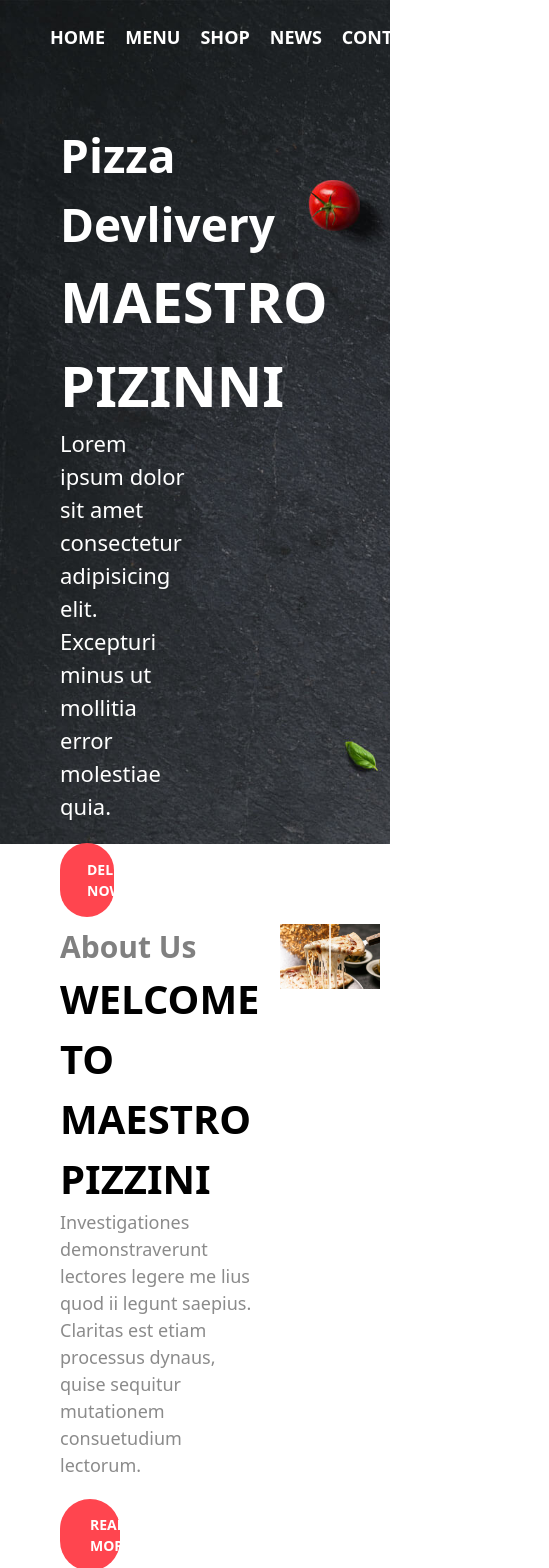
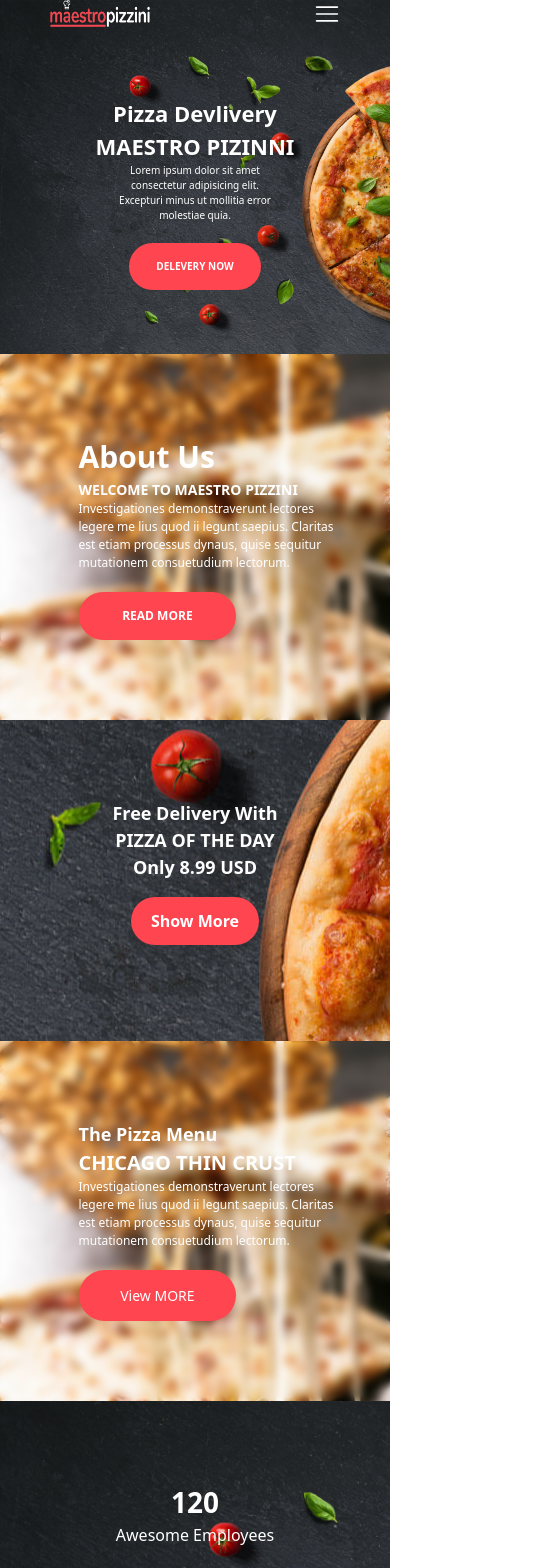
Before and after one commit to UsamaSaleem88/maestropizzini, a Next.js app: page / in a window 390 px wide. Shown: the top 1568 px of the page, 549 px wide, since content can reach past the window. Built offline with nearby package versions, Linux system fonts and the light colour scheme.

Commit message:
responsiveness added

```diff
--- a/components/Fifthsection.jsx
+++ b/components/Fifthsection.jsx
@@ -3,7 +3,7 @@
 function Fifthsection() {
     return (
         <div >
-            <div className='bg-no-repeat bg-fixed bg-cover text-white font-bold  flex justify-center gap-x-[80px] py-[80px]' style={{ backgroundImage: 'url(/img/bg.jpg)' }}>
+            <div className='bg-no-repeat bg-fixed bg-cover max-md:flex-col max-md:gap-y-[20px] text-white font-bold  flex justify-center gap-x-[80px] py-[80px]' style={{ backgroundImage: 'url(/img/bg.jpg)' }}>
 
                 <div className='flex flex-col items-center'>
                     <h1 className='text-[28px]'>120</h1>
--- a/components/Firstsection.jsx
+++ b/components/Firstsection.jsx
@@ -2,15 +2,15 @@
 
 export default function Firstsection() {
     return (
-      <div className="w-full flex justify-start flex-col pl-[60PX] mt-[70px]">
-        <h3 className="text-white text-[46px] font-bold">Pizza Devlivery</h3>
-        <h1 className="text-white text-[56px] font-bold">MAESTRO PIZINNI</h1>
-        <p className="text-white text-[22px] w-[40%]">
+      <div className="w-full flex items-center md:items-start justify-center md:justify-start h-full flex-col md:pl-[60PX] mt-[70px]">
+        <h3 className="text-white md:text-[46px] text-[22px] font-bold">Pizza Devlivery</h3>
+        <h1 className="text-white md:text-[56px] text-[22px] font-bold">MAESTRO PIZINNI</h1>
+        <p className="text-white md:text-[22px] text-[10px] w-[40%] text-center md:text-start">
           Lorem ipsum dolor sit amet consectetur adipisicing elit. Excepturi
           minus ut mollitia error molestiae quia.
         </p>
-        <div className="bg-[rgb(255,69,79)] rounded-full flex justify-start w-[14%] py-[16px] px-[27px] mt-[20px]">
-          <a className="text-white text-[14px] font-bold" href="#">
+        <div className="bg-[rgb(255,69,79)] rounded-full flex justify-start md:w-[14%] py-[16px] px-[27px] mt-[20px]">
+          <a className="text-white md:text-[14px] text-[10px] font-bold" href="#">
             DELEVERY NOW
           </a>
         </div>
--- /dev/null
+++ b/components/Footer.jsx
@@ -0,0 +1,60 @@
+import React from "react";
+
+function Footer() {
+  return (
+    <div className="bg-[rgb(34,33,33)] grid grid-cols-3 py-[60px] max-md:grid-cols-1 max-md:gap-y-[20px]">
+      <div className="flex flex-col items-center">
+        <h4 className="text-[1max] text-[14px] text-white font-semibold	font-[roboto]">
+          DOWNLOAD OUR APP
+        </h4>
+        <p className="text-[1max] text-[14px] leading-4 text-white font-semibold text-center">
+          Download App for Android and <br /> IOS mobile phone
+        </p>
+
+        <div className="grid mt-2.5 gap-y-[10px] max-md:place-items-center">
+          <img
+            className="w-[10vmax] max-md:w-[25%]"
+            src={
+              "https://ecommerce-afzalimdad9.netlify.app/static/media/playstore.82b4831979e0ce7c733e.png"
+            }
+            alt="playstore"
+          />
+          <img
+            className="w-[10vmax] max-md:w-[25%] "
+            src={
+              "https://ecommerce-afzalimdad9.netlify.app/static/media/Appstore.d0c5839937e3c36285f6.png"
+            }
+            alt="Appstore"
+          />
+        </div>
+      </div>
+
+      <div className="text-center">
+        <h1 className="text-[3vmax] font-[roboto] text-[#eb4034] font-semibold">
+          MAESTRO PIZINNI.
+        </h1>
+        <p className="text-white text-[14px]">
+          High Quality is our first priority
+        </p>
+        <p className="text-white text-[16px]">
+          Copyrights {new Date().getFullYear()} © Usama
+        </p>
+      </div>
+
+      <div className="text-white flex flex-col items-center justify-center">
+        <p>Follow Us</p>
+        <a href="https://www.instagram.com/" target="_blank">
+          Instagram
+        </a>
+        <a href="https://www.youtube.com/" target="_blank">
+          Youtube
+        </a>
+        <a href="https://www.facebook.com/" target="_blank">
+          Facebook
+        </a>
+      </div>
+    </div>
+  );
+}
+
+export default Footer;
--- a/components/Fourthsection.jsx
+++ b/components/Fourthsection.jsx
@@ -1,28 +1,34 @@
-import React from 'react'
+import React from "react";
 
 function Fourthsection() {
   return (
-    <div className="flex justify-between px-[10px] py-[80px]">
-      <div className="w-[]">
+    <div className="max-md:bg-[url('/img/pizza.jpg')]  bg-cover bg-no-repeat ">
+      <div className="flex justify-center md:justify-between px-[10px] py-[80px] backdrop-blur-sm">
+        <div className="max-md:hidden">
           <img src="/img/pizza.jpg" alt="#" />
         </div>
 
         <div className="pl-[50px] pr-[20px] w-[90%]">
-        <h3 className="text-[gray] font-bold text-[30px]">The Pizza Menu</h3>
-        <h1 className="text-[40px] font-bold">CHICAGO THIN CRUST</h1>
-        <p className="text-[#8b8b8b] text-[18px] ">
-          Investigationes demonstraverunt lectores legere me lius quod ii legunt
-          saepius. Claritas est etiam processus dynaus, quise sequitur
+          <h3 className="md:text-[gray] text-white font-bold md:text-[30px] text-[18px]">
+            The Pizza Menu
+          </h3>
+          <h1 className="md:text-[40px] text-[20px] text-white font-bold">
+            CHICAGO THIN CRUST
+          </h1>
+          <p className="md:text-[#8b8b8b] text-white md:text-[18px] text-[12px] ">
+            Investigationes demonstraverunt lectores legere me lius quod ii
+            legunt saepius. Claritas est etiam processus dynaus, quise sequitur
             mutationem consuetudium lectorum.
           </p>
-        <div className="bg-[rgb(255,69,79)] rounded-full flex justify-start w-[30%] py-[15px] px-[30px] mt-[20px]">
+          <div className="bg-[rgb(255,69,79)] rounded-full flex justify-center md:w-[30%] w-[60%] py-[15px] md:px-[30px] px-[12px] mt-[20px]">
             <a className="text-white text-[14px] font-normal" href="#">
               View MORE
             </a>
           </div>
         </div>
       </div>
+    </div>
   );
 }
 
-export default Fourthsection
+export default Fourthsection;
--- a/components/Navbar.jsx
+++ b/components/Navbar.jsx
@@ -1,25 +1,40 @@
-import React from 'react'
+import React, { useState } from "react";
+import { RxHamburgerMenu, RxCross1 } from "react-icons/rx";
 
 export default function Navbar() {
+  const [open, setOpen] = useState(false);
   return (
     <div>
-            <nav>
-                <div className='flex justify-between items-center px-[50px]'>
+      <nav className={`${open ? "bg-[rgb(34,33,33)]" : "bg-transparent"}`}>
+        <div className="flex justify-between items-center px-[50px]">
           <div>
-                        <img src="/img/logo.png" alt="" className='w-[250px] h-[40px] ' />
-
+            <img src="/img/logo.png" alt="" className="w-[250px] h-[40px] max-md:w-[100px] max-md:h-[27px]" />
           </div>
-                    <div className='flex gap-[20px] font-extrabold text-[18px] text-white mt-6'>
+          <div className="hidden md:flex gap-[20px] font-extrabold text-[18px] text-white mt-6">
             <a href="#">HOME</a>
             <a href="#">MENU</a>
             <a href="#">SHOP</a>
             <a href="#">NEWS</a>
             <a href="#">CONTACT</a>
           </div>
+          <div className="block md:hidden" onClick={() => setOpen(!open)}>
+            {open === true ? (
+              <RxCross1 color="white" size={26} />
+            ) : (
+              <RxHamburgerMenu color="white" size={26} />
+            )}
           </div>
+        </div>
+        {open && (
+          <div className="text-white flex flex-col items-center font-semibold font-[roboto] py-[20px]">
+            <a href="#">HOME</a>
+            <a href="#">MENU</a>
+            <a href="#">SHOP</a>
+            <a href="#">NEWS</a>
+            <a href="#">CONTACT</a>
+          </div>
+        )}
       </nav>
-
-
     </div>
-    )
+  );
 }
--- a/components/Secondsection.jsx
+++ b/components/Secondsection.jsx
@@ -1,25 +1,31 @@
-import React from 'react'
+import React from "react";
 
 export default function Secondsection() {
-    return (
-      <div className="flex justify-between px-[10px] py-[80px]">
+  return (
+    <div className=" max-md:bg-[url('/img/pizza.jpg')] bg-cover bg-no-repeat ">
+      <div className="flex md:justify-between justify-center px-[10px] py-[80px] backdrop-blur-sm">
         <div className="pl-[50px] pr-[20px] w-[90%]">
-          <h3 className="text-[gray] font-bold text-[30px]">About Us</h3>
-          <h1 className="text-[40px] font-bold">WELCOME TO MAESTRO PIZZINI</h1>
-          <p className="text-[#8b8b8b] text-[18px] ">
+          <h3 className="md:text-[gray] text-white font-bold text-[30px]">
+            About Us
+          </h3>
+          <h1 className="text-[40px] font-bold max-md:text-white max-md:text-[14px]">
+            WELCOME TO MAESTRO PIZZINI
+          </h1>
+          <p className="text-[#8b8b8b] text-[18px] max-md:text-[12px] max-md:text-white ">
             Investigationes demonstraverunt lectores legere me lius quod ii
             legunt saepius. Claritas est etiam processus dynaus, quise sequitur
             mutationem consuetudium lectorum.
           </p>
-          <div className="bg-[rgb(255,69,79)] rounded-full flex justify-start w-[30%] py-[15px] px-[30px] mt-[20px]">
-            <a className="text-white text-[14px] font-semibold " href="#">
+          <div className="bg-[rgb(255,69,79)] rounded-full flex justify-center md:w-[30%] w-[60%] py-[15px] md:px-[24px] px-[12px] mt-[20px]">
+            <a className="text-white md:text-[14px] text-[12px]  font-semibold " href="#">
               READ MORE
             </a>
           </div>
         </div>
-        <div className="w-[]">
+        <div className="md:block hidden">
           <img src="/img/pizza.jpg" alt="#" />
         </div>
       </div>
-    );
+    </div>
+  );
 }
--- a/components/Sixsection.jsx
+++ b/components/Sixsection.jsx
@@ -2,7 +2,7 @@
 
 function Sixsection() {
   return (
-    <div className="grid grid-cols-3 py-[50px] px-[20px] gap-x-3 ">
+    <div className="grid grid-cols-3 py-[50px] px-[20px] gap-x-3 max-md:grid-cols-1">
       <div className="flex flex-col items-center">
         <img src="/img/pizza1.png" alt="#" className="w-[250px] h-[250px]" />
         <h1 className="font-bold text-[28px]">Pizza Margeritta</h1>
--- a/components/Thirdsection.jsx
+++ b/components/Thirdsection.jsx
@@ -3,17 +3,17 @@
 function Thirdsection() {
     return (
       <div
-        className="flex justify-center py-20 px-10 bg-no-repeat bg-fixed"
+        className="flex justify-center bg-center md:bg-cover py-20 px-10 bg-no-repeat bg-fixed"
         style={{ backgroundImage: "url(/img/bg.jpg)" }}
       >
         <div className="flex flex-col">
-          <div>
-            <h1 className="text-white font-bold text-[40px] w-[600px]">
+          <div className="flex items-center md:items-start">
+            <h1 className="text-white font-bold md:text-[40px] text-[18px] text-center md:text-start md:w-[600px]">
               Free Delivery With <br />
               PIZZA OF THE DAY <br /> Only 8.99 USD
             </h1>
           </div>
-          <div className="flex flex-start py-4">
+          <div className="flex justify-center md:justify-start py-4">
             <button className="bg-[rgb(255,69,79)] rounded-full text-white font-[700] flex justify-center px-5 py-3">
               Show More{" "}
             </button>
--- a/package.json
+++ b/package.json
@@ -13,7 +13,8 @@
     "eslint-config-next": "13.2.4",
     "next": "13.2.4",
     "react": "18.2.0",
-    "react-dom": "18.2.0"
+    "react-dom": "18.2.0",
+    "react-icons": "^4.8.0"
   },
   "devDependencies": {
     "autoprefixer": "^10.4.14",
--- a/pages/index.js
+++ b/pages/index.js
@@ -9,6 +9,7 @@
 import Fourthsection from '@/components/Fourthsection'
 import Fifthsection from '@/components/Fifthsection'
 import Sixsection from '@/components/Sixsection'
+import Footer from '@/components/Footer'
 
 const inter = Inter({ subsets: ['latin'] })
 
@@ -21,7 +22,7 @@
         <meta name="viewport" content="width=device-width, initial-scale=1" />
         <link rel="icon" href="/favicon.ico" />
       </Head>
-      <div style={{backgroundImage:'url(/img/bg.jpg)'}} className='h-screen bg-no-repeat bg-cover'><Navbar/>
+      <div style={{backgroundImage:'url(/img/bg.jpg)'}} className='h-full pb-16 bg-no-repeat bg-cover'><Navbar/>
         <Firstsection />
       </div>
       <Secondsection/>
@@ -29,6 +30,7 @@
      <Fourthsection/>
      <Fifthsection/>
      <Sixsection/>
+     <Footer/>
     </>
   )
 }
```
Also changed, not shown: 1 other file (tests, documents, lock files or other folders). Lines whose indentation alone changed are shown as unchanged.
